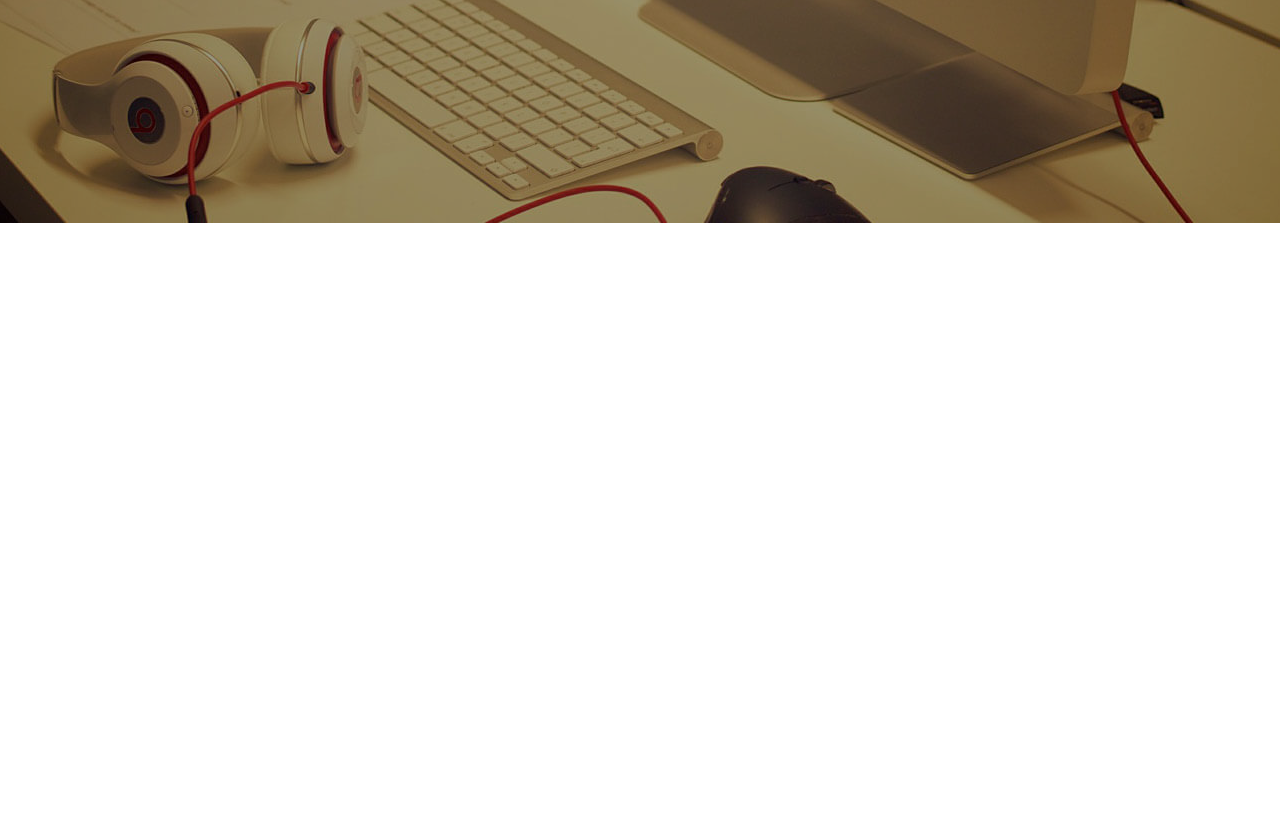
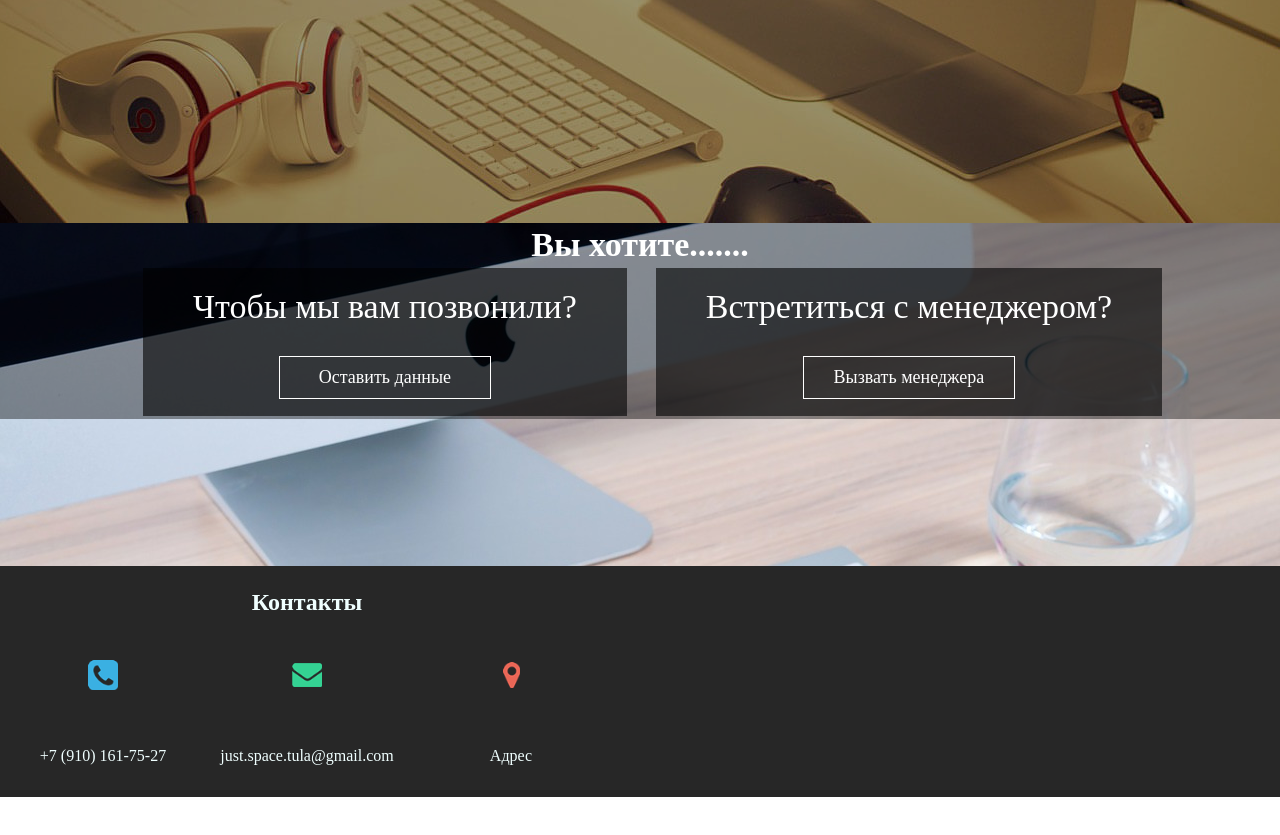
Before and after one commit to Dr-Bro/just-space.v2.0, a plain HTML site: page index.html in a window 1280 px wide. Shown: the part 377-1212 px from the top of the page. Drawn offline with Linux system fonts and the light colour scheme.

Commit message:
Добавлен футер и оформление заказа

```diff
--- a/css/style.less
+++ b/css/style.less
@@ -136,8 +136,88 @@ header{
 	}
 }
 
+
+	.order{
+		background: transparent url("../img/background_order.jpg") no-repeat scroll 0% 0%;
+		background-size: 100%;
+		min-height: 343px;
+		.text{
+			width: 100%;
+			height: 100%;
+			display: flex;
+			text-align: center;
+			flex-direction: column;
+			justify-content: center;
+			align-items: center;
+			background-color: rgba(0,0,0,0.4);
+			color: @white;
+			font-size:34px;
+			.text-1{
+				background-color: rgba(0,0,0,0.6);
+				margin-left: 25px;
+				padding: 20px 50px;
+				height: 108px;
+				overflow: hidden;
+				transition: all .3s ease-in-out;
+				&:hover{
+					height:330px;
+				}
+			}
+			a{
+				width: 180px;
+				display: inline-block;
+				text-decoration: none;
+				color: @white;
+				margin-top: 30px;
+				border: 1px solid @white;
+				padding: 10px 15px;
+				font-size: 18px;
+
+			&:hover{
+					color: @black;
+					background-color: @white;
+					}
+			}
+
+			form{
+				div{
+					border: 1px solid;
+					margin-top: 20px;
+					text-align: -moz-center;
+					font-size: 25px;
+					transition: all .3s ease-in-out;
+
+			}
+
+		}
+	}
+}
+
+
 footer{
 	display: block;
+	text-align: -moz-center;
+	background-color:#272727;
+	table{
+		text-align: center;
+		color: azure;
+		td{
+			width: 200px;
+			height: 75px;
+			a{
+				color:inherit;
+				text-decoration: none;
+				&:hover{
+					text-decoration-style:solid;
+				}
+				&:visited{
+					color: inherit;
+				}
+			}
+		}
+	}
+
+
 }
 
 #up{
--- a/index.html
+++ b/index.html
@@ -36,7 +36,7 @@
 			<div class="text-3">
 				Занимаемся продвижением сайтов
 				<br>
-				<a href="#">
+				<a href="#order">
 					Заказать
 				</a>
 			</div>
@@ -46,7 +46,77 @@
 	</header>
 	<script src="js/jquery.js"></script>
 	<script src="js/script.js"></script>
+
+
+	<div class="order" id="order">
+		<div class="text">
+		<table>
+			<tr>
+				<th colspan="2">Вы хотите.......</th>
+			</tr>
+			<tr>
+				<td>
+					<div class="text-1">
+						<span>Чтобы мы вам позвонили?</span>
+						<div><a href="">Оставить данные</a></div>
+						<form>
+							<div>
+								<table>
+									<th colspan="2">Заполните форму</th>
+									<tr>
+										<td>Фамилия</td>
+										<td><input type='text'></td>
+									</tr>
+									<tr>
+										<td>Имя</td>
+										<td><input type='text'></td>
+									</tr>
+									<tr>
+										<td>Отчество</td>
+										<td><input type='text'></td>
+									</tr>
+									<tr>
+										<td>Телефон</td>
+										<td><input type='tel'></td>
+									</tr>
+									<tr>
+										<td>Почта</td>
+										<td><input type='email'></td>
+									</tr>
+								</table>
+						</div>
+						</form>
+					</div>
+				</td>
+				<td>
+					<div class="text-1">
+						<span>Встретиться с менеджером?</span>
+						<div><a href="">Вызвать менеджера</a></div>
+					</div>
+				</td>
+			</tr>
+		</table>
+	</div>
+</div>
 	<footer>
+		<div class="article contact">
+			<table>
+				<tr>
+					<th colspan="3"><h2 id="">Контакты</h2></th>
+				</tr>
+				<tr>
+					<td><img src="img/phone.png" alt="Корпоративный телефон"></td>
+					<td><img src="img/email.png" alt="Корпоративная почта"></td>
+					<td><img src="img/position.png" alt="Корпоративный блог"></td>
+				</tr>
+				<tr>
+					<td><span><a href="tel:+79101617527">+7 (910) 161-75-27</a></span></td>
+					<td><span><a href="mailto:just.space.tula@gmail.com">just.space.tula@gmail.com</a></span></td>
+					<td><span>Адрес</span></td>
+				</tr>
+
+			</table>
+		</div>
 	</footer>
 	<a id="up" href="#">^</a>
 </body>
```
Also changed, not shown: css/style.min.css, img/1.jpg (added), img/background_order.jpg (added), img/email.png (added), img/phone.png (added), img/position.png (added).
